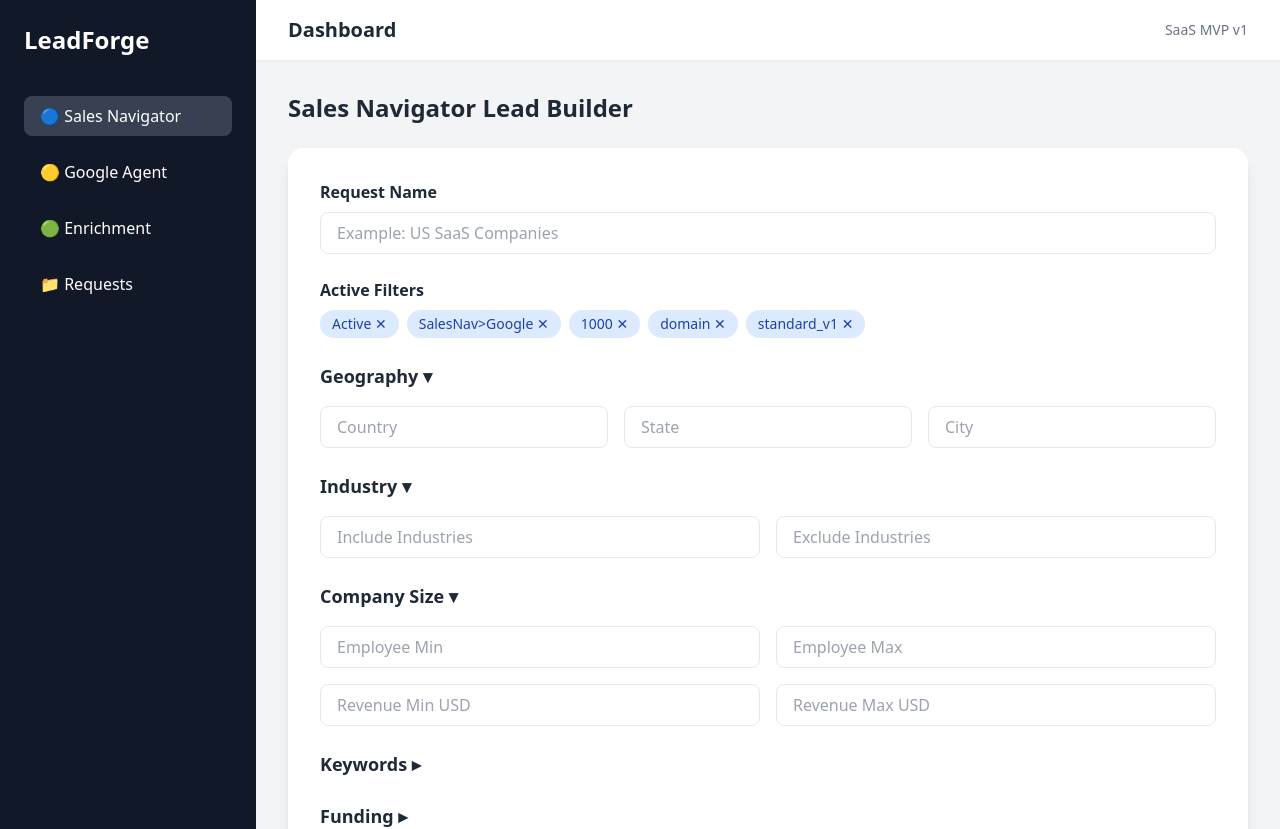
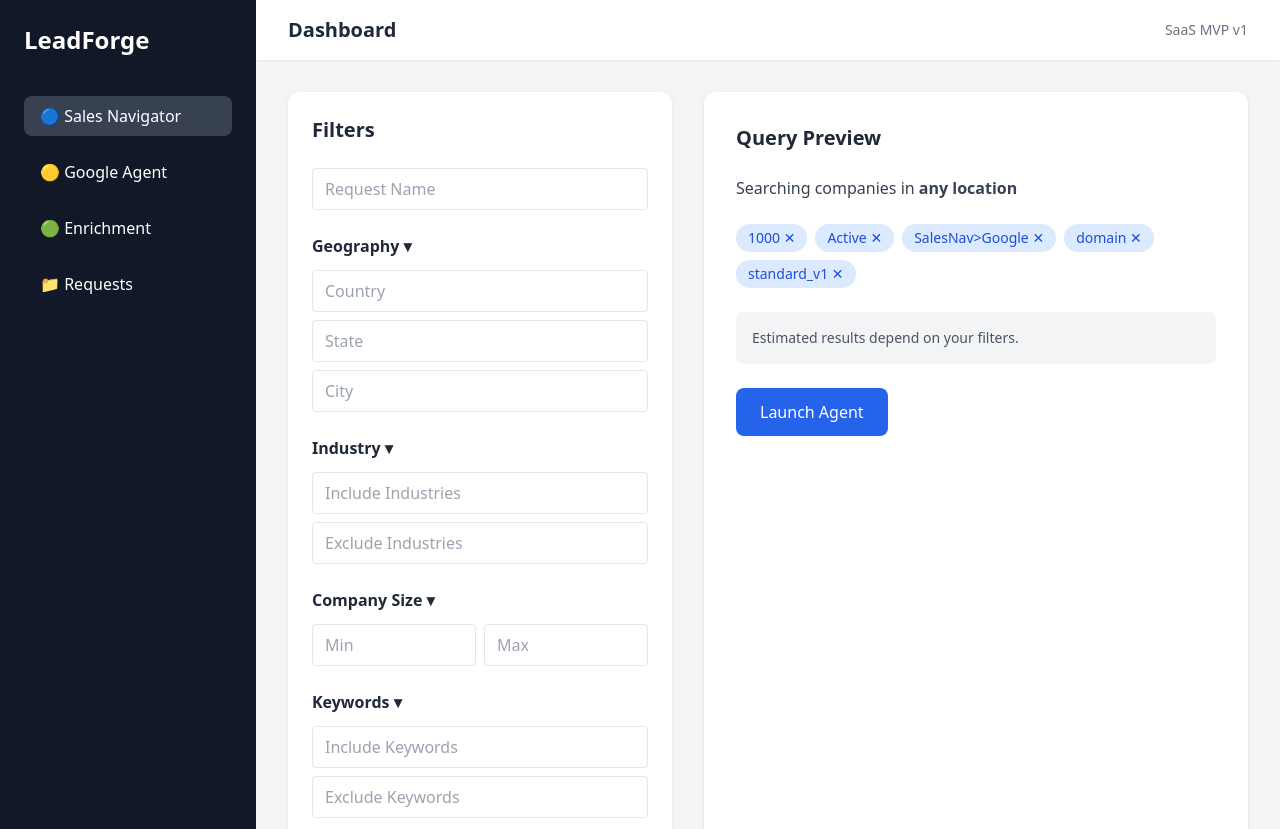
Before and after one commit to kiruba11k/Account-Building-Agents-SAAS, a React (Vite) app in the folder frontend/: page / in a window 1280 px wide. Shown: the top 829 px of the page. Built offline with nearby package versions, Linux system fonts and the light colour scheme; no server answers.

Commit message:
Update SalesNav.jsx

```diff
--- a/frontend/src/pages/SalesNav.jsx
+++ b/frontend/src/pages/SalesNav.jsx
@@ -5,15 +5,14 @@
 export default function SalesNav() {
 
   const navigate = useNavigate();
-
   const [loading, setLoading] = useState(false);
 
   const [sections, setSections] = useState({
     geo: true,
     industry: true,
     company: true,
+    keywords: true,
     funding: false,
-    keywords: false,
     extraction: false
   });
 
@@ -32,8 +31,6 @@
     industry_include: "",
     industry_exclude: "",
 
-    org_type: "",
-
     employee_min: "",
     employee_max: "",
 
@@ -44,21 +41,17 @@
     keywords_exclude: "",
 
     funding_stage_include: "",
-
     founded_year_min: "",
     founded_year_max: "",
 
-    company_status: "Active",
-
-    source_priority: "SalesNav>Google",
-
     max_results: 1000,
 
+    notes: "",
+
+    company_status: "Active",
+    source_priority: "SalesNav>Google",
     dedupe_key: "domain",
-
-    output_fields_profile: "standard_v1",
-
-    notes: ""
+    output_fields_profile: "standard_v1"
   });
 
   const handleChange = (e) => {
@@ -82,7 +75,7 @@
 
       navigate(`/results/${res.data.request_id}`);
 
-    } catch (err) {
+    } catch {
 
       alert("Agent launch failed");
 
@@ -106,59 +99,25 @@
 
   return (
 
-    <div className="max-w-6xl">
+    <div className="flex gap-8">
 
-      <h2 className="text-2xl font-bold mb-6">
-        Sales Navigator Lead Builder
-      </h2>
+      {/* LEFT FILTER SIDEBAR */}
 
-      <div className="bg-white rounded-2xl shadow-lg p-8 space-y-6">
+      <div className="w-96 bg-white rounded-xl shadow p-6 space-y-6 sticky top-6 h-fit">
+
+        <h2 className="text-xl font-bold">
+          Filters
+        </h2>
 
         {/* Request Name */}
 
-        <div>
-
-          <label className="font-semibold block mb-2">
-            Request Name
-          </label>
-
-          <input
-            name="request_name"
-            value={formData.request_name}
-            onChange={handleChange}
-            className="w-full border px-4 py-2 rounded-lg"
-            placeholder="Example: US SaaS Companies"
-          />
-
-        </div>
-
-        {/* Active Filters */}
-
-        {activeFilters.length > 0 && (
-
-          <div>
-
-            <p className="font-semibold mb-2">Active Filters</p>
-
-            <div className="flex flex-wrap gap-2">
-
-              {activeFilters.map(([key, value]) => (
-
-                <span
-                  key={key}
-                  className="bg-blue-100 text-blue-800 px-3 py-1 rounded-full text-sm cursor-pointer"
-                  onClick={() => removeFilter(key)}
-                >
-                  {value} ✕
-                </span>
-
-              ))}
-
-            </div>
-
-          </div>
-
-        )}
+        <input
+          name="request_name"
+          value={formData.request_name}
+          onChange={handleChange}
+          placeholder="Request Name"
+          className="border px-3 py-2 rounded w-full"
+        />
 
         {/* Geography */}
 
@@ -166,21 +125,21 @@
 
           <button
             onClick={() => toggle("geo")}
-            className="font-semibold text-lg"
+            className="font-semibold"
           >
             Geography {sections.geo ? "▾" : "▸"}
           </button>
 
           {sections.geo && (
 
-            <div className="grid grid-cols-3 gap-4 mt-4">
+            <div className="space-y-2 mt-3">
 
               <input
                 name="geo_country"
                 value={formData.geo_country}
                 onChange={handleChange}
                 placeholder="Country"
-                className="border px-4 py-2 rounded-lg"
+                className="border px-3 py-2 rounded w-full"
               />
 
               <input
@@ -188,7 +147,7 @@
                 value={formData.geo_region_state}
                 onChange={handleChange}
                 placeholder="State"
-                className="border px-4 py-2 rounded-lg"
+                className="border px-3 py-2 rounded w-full"
               />
 
               <input
@@ -196,7 +155,7 @@
                 value={formData.geo_city}
                 onChange={handleChange}
                 placeholder="City"
-                className="border px-4 py-2 rounded-lg"
+                className="border px-3 py-2 rounded w-full"
               />
 
             </div>
@@ -211,21 +170,21 @@
 
           <button
             onClick={() => toggle("industry")}
-            className="font-semibold text-lg"
+            className="font-semibold"
           >
             Industry {sections.industry ? "▾" : "▸"}
           </button>
 
           {sections.industry && (
 
-            <div className="grid grid-cols-2 gap-4 mt-4">
+            <div className="space-y-2 mt-3">
 
               <input
                 name="industry_include"
                 value={formData.industry_include}
                 onChange={handleChange}
                 placeholder="Include Industries"
-                className="border px-4 py-2 rounded-lg"
+                className="border px-3 py-2 rounded w-full"
               />
 
               <input
@@ -233,7 +192,7 @@
                 value={formData.industry_exclude}
                 onChange={handleChange}
                 placeholder="Exclude Industries"
-                className="border px-4 py-2 rounded-lg"
+                className="border px-3 py-2 rounded w-full"
               />
 
             </div>
@@ -248,45 +207,29 @@
 
           <button
             onClick={() => toggle("company")}
-            className="font-semibold text-lg"
+            className="font-semibold"
           >
             Company Size {sections.company ? "▾" : "▸"}
           </button>
 
           {sections.company && (
 
-            <div className="grid grid-cols-2 gap-4 mt-4">
+            <div className="grid grid-cols-2 gap-2 mt-3">
 
               <input
                 name="employee_min"
                 value={formData.employee_min}
                 onChange={handleChange}
-                placeholder="Employee Min"
-                className="border px-4 py-2 rounded-lg"
+                placeholder="Min"
+                className="border px-3 py-2 rounded"
               />
 
               <input
                 name="employee_max"
                 value={formData.employee_max}
                 onChange={handleChange}
-                placeholder="Employee Max"
-                className="border px-4 py-2 rounded-lg"
-              />
-
-              <input
-                name="revenue_min_usd"
-                value={formData.revenue_min_usd}
-                onChange={handleChange}
-                placeholder="Revenue Min USD"
-                className="border px-4 py-2 rounded-lg"
-              />
-
-              <input
-                name="revenue_max_usd"
-                value={formData.revenue_max_usd}
-                onChange={handleChange}
-                placeholder="Revenue Max USD"
-                className="border px-4 py-2 rounded-lg"
+                placeholder="Max"
+                className="border px-3 py-2 rounded"
               />
 
             </div>
@@ -301,21 +244,21 @@
 
           <button
             onClick={() => toggle("keywords")}
-            className="font-semibold text-lg"
+            className="font-semibold"
           >
             Keywords {sections.keywords ? "▾" : "▸"}
           </button>
 
           {sections.keywords && (
 
-            <div className="grid grid-cols-2 gap-4 mt-4">
+            <div className="space-y-2 mt-3">
 
               <input
                 name="keywords_include"
                 value={formData.keywords_include}
                 onChange={handleChange}
                 placeholder="Include Keywords"
-                className="border px-4 py-2 rounded-lg"
+                className="border px-3 py-2 rounded w-full"
               />
 
               <input
@@ -323,7 +266,7 @@
                 value={formData.keywords_exclude}
                 onChange={handleChange}
                 placeholder="Exclude Keywords"
-                className="border px-4 py-2 rounded-lg"
+                className="border px-3 py-2 rounded w-full"
               />
 
             </div>
@@ -332,109 +275,59 @@
 
         </div>
 
-        {/* Funding */}
+      </div>
 
-        <div>
+      {/* RIGHT RESULTS PANEL */}
 
-          <button
-            onClick={() => toggle("funding")}
-            className="font-semibold text-lg"
-          >
-            Funding {sections.funding ? "▾" : "▸"}
-          </button>
+      <div className="flex-1 bg-white rounded-xl shadow p-8 space-y-6">
 
-          {sections.funding && (
+        <h2 className="text-xl font-bold">
+          Query Preview
+        </h2>
 
-            <div className="grid grid-cols-2 gap-4 mt-4">
+        <p className="text-gray-700">
 
-              <input
-                name="funding_stage_include"
-                value={formData.funding_stage_include}
-                onChange={handleChange}
-                placeholder="Funding Stage"
-                className="border px-4 py-2 rounded-lg"
-              />
+          Searching companies in <b>{formData.geo_country || "any location"}</b>
 
-              <input
-                name="founded_year_min"
-                value={formData.founded_year_min}
-                onChange={handleChange}
-                placeholder="Founded Year Min"
-                className="border px-4 py-2 rounded-lg"
-              />
+          {formData.industry_include && (
+            <> within <b>{formData.industry_include}</b> industry</>
+          )}
 
-              <input
-                name="founded_year_max"
-                value={formData.founded_year_max}
-                onChange={handleChange}
-                placeholder="Founded Year Max"
-                className="border px-4 py-2 rounded-lg"
-              />
+          {formData.employee_min && (
+            <> with at least <b>{formData.employee_min}</b> employees</>
+          )}
 
-            </div>
+          {formData.keywords_include && (
+            <> matching <b>{formData.keywords_include}</b></>
+          )}
 
-          )}
+        </p>
+
+        {/* Active Filters */}
+
+        <div className="flex flex-wrap gap-2">
+
+          {activeFilters.map(([key, value]) => (
+
+            <span
+              key={key}
+              className="bg-blue-100 text-blue-700 px-3 py-1 rounded-full text-sm cursor-pointer"
+              onClick={() => removeFilter(key)}
+            >
+              {value} ✕
+            </span>
+
+          ))}
 
         </div>
 
-        {/* Extraction Settings */}
+        {/* Estimated results box */}
 
-        <div>
+        <div className="bg-gray-100 rounded-lg p-4">
 
-          <button
-            onClick={() => toggle("extraction")}
-            className="font-semibold text-lg"
-          >
-            Extraction Settings {sections.extraction ? "▾" : "▸"}
-          </button>
-
-          {sections.extraction && (
-
-            <div className="grid grid-cols-2 gap-4 mt-4">
-
-              <input
-                name="max_results"
-                value={formData.max_results}
-                onChange={handleChange}
-                placeholder="Max Results"
-                className="border px-4 py-2 rounded-lg"
-              />
-
-              <input
-                name="dedupe_key"
-                value={formData.dedupe_key}
-                onChange={handleChange}
-                placeholder="Dedupe Key"
-                className="border px-4 py-2 rounded-lg"
-              />
-
-              <textarea
-                name="notes"
-                value={formData.notes}
-                onChange={handleChange}
-                placeholder="Notes"
-                className="border px-4 py-2 rounded-lg col-span-2"
-              />
-
-            </div>
-
-          )}
-
-        </div>
-
-        {/* Live Query Preview */}
-
-        <div className="bg-gray-100 p-4 rounded-lg text-sm">
-
-          <p className="font-semibold mb-1">Query Preview</p>
-
-          Searching for companies in <b>{formData.geo_country || "any location"}</b>
-          {formData.industry_include && (
-            <> within <b>{formData.industry_include}</b> industry</>
-          )}
-          {formData.employee_min && (
-            <> with at least <b>{formData.employee_min}</b> employees</>
-          )}.
+          <p className="text-sm text-gray-600">
+            Estimated results depend on your filters.
+          </p>
 
         </div>
 
```
